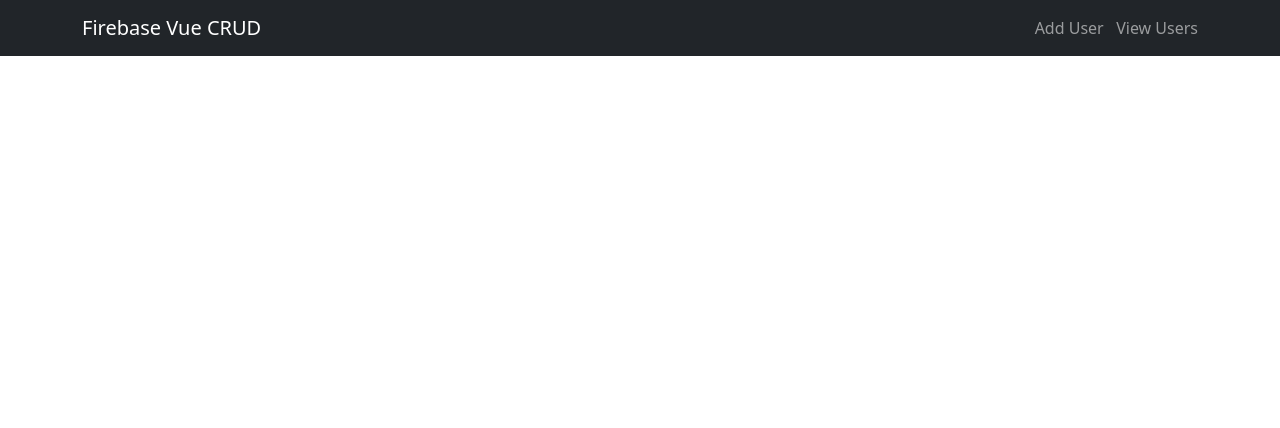
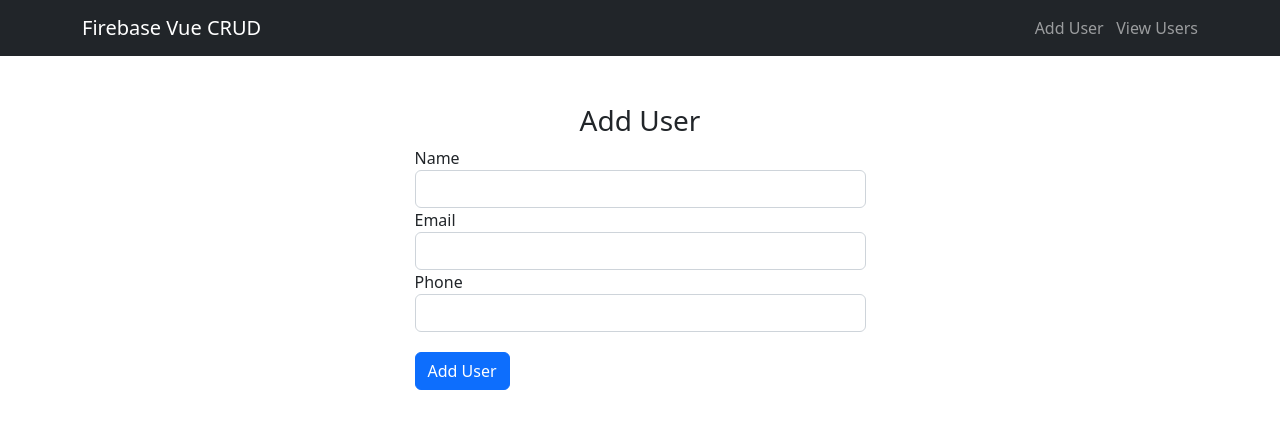
Before and after one commit to Phileader/Vue2-Firebase9-App, a Vue app: page /add in a window 1280 px wide. Shown: the top 428 px of the page. Built offline with nearby package versions, Linux system fonts and the light colour scheme; no server answers.

Commit message:
Update create and edit vue

```diff
--- a/src/components/UserCreate.vue
+++ b/src/components/UserCreate.vue
@@ -0,0 +1,54 @@
+<template>
+    <div class="row justify-content-center">
+        <div class="col-md-5">
+            <h3 class="text-center">Add User</h3>
+            <form @submit.prevent="onFormSubmit">
+                <div class="form-group">
+                    <label>Name</label>
+                    <input type="text" class="form-control" v-model="user.name" required>
+                </div>
+                <div class="form-group">
+                    <label>Email</label>
+                    <input type="email" class="form-control" v-model="user.email" required>
+                </div>
+                <div class="form-group">
+                    <label>Phone</label>
+                    <input type="text" class="form-control" v-model="user.phone" required>
+                </div>
+                <div class="form-group" style="padding-top: 20px;">
+                    <button class="btn btn-primary btn-block">Add User</button>
+                </div>
+            </form>
+        </div>
+    </div>
+</template>
+<script>
+    import { db, collection, addDoc } from '../firebaseDb';
+    export default {
+        data() {
+            return {
+                user: {
+                }
+            }
+        },
+        methods: {
+            async onFormSubmit(event) {
+                event.preventDefault()
+                await addDoc(collection(db, "users_vue"), {
+                    name: this.user.name,
+                    email: this.user.email,
+                    phone: this.user.phone
+                })
+                .then(() => {
+                    alert("User successfully created!");
+                    this.user.name = ''
+                    this.user.email = ''
+                    this.user.phone = ''
+                })
+                .catch((error) => {
+                    console.log(error);
+                });
+            }
+        }
+    }
+</script>
--- a/src/components/UserEdit.vue
+++ b/src/components/UserEdit.vue
@@ -0,0 +1,67 @@
+<template>
+    <div class="row justify-content-center">
+        <div class="col-md-5">
+            <h3 class="text-center">Update User</h3>
+            <form @submit.prevent="updateUser">
+                <div class="form-group">
+                    <label>Name</label>
+                    <input type="text" class="form-control" v-model="user.name" required>
+                </div>
+                <div class="form-group">
+                    <label>Email</label>
+                    <input type="email" class="form-control" v-model="user.email" required>
+                </div>
+                <div class="form-group">
+                    <label>Phone</label>
+                    <input type="text" class="form-control" v-model="user.phone" required>
+                </div>
+                <div class="form-group" style="padding-top: 20px;">
+                    <button class="btn btn-primary btn-block">Update User</button>
+                </div>
+            </form>
+        </div>
+    </div>
+</template>
+<script>
+    import { db, doc, getDoc, setDoc } from '../firebaseDb';
+    export default {
+        data() {
+            return {
+                user: {
+                }
+            }
+        },
+        created() {
+            this.getUser(this.$route.params.id);
+        },
+        methods: {
+            async getUser(idDoc)
+            {
+                const docRef = doc(db, "users_vue", idDoc);
+                const docSnap = await getDoc(docRef);
+                if (docSnap.exists()) {
+                    this.user = docSnap.data();
+                    console.log("Document data:", docSnap.data());
+                } else {
+                    console.log("No such document!");
+                }
+            },
+            async updateUser(event)
+            {
+                event.preventDefault();
+                await setDoc(doc(db, "users_vue", this.$route.params.id), {
+                    name: this.user.name,
+                    email: this.user.email,
+                    phone: this.user.phone
+                })
+                .then(() => {
+                    console.log("User successfully updated!");
+                    this.$router.push('/')
+                })
+                .catch((error) => {
+                    console.log(error);
+                });
+            }
+        }
+    }
+</script>
```
